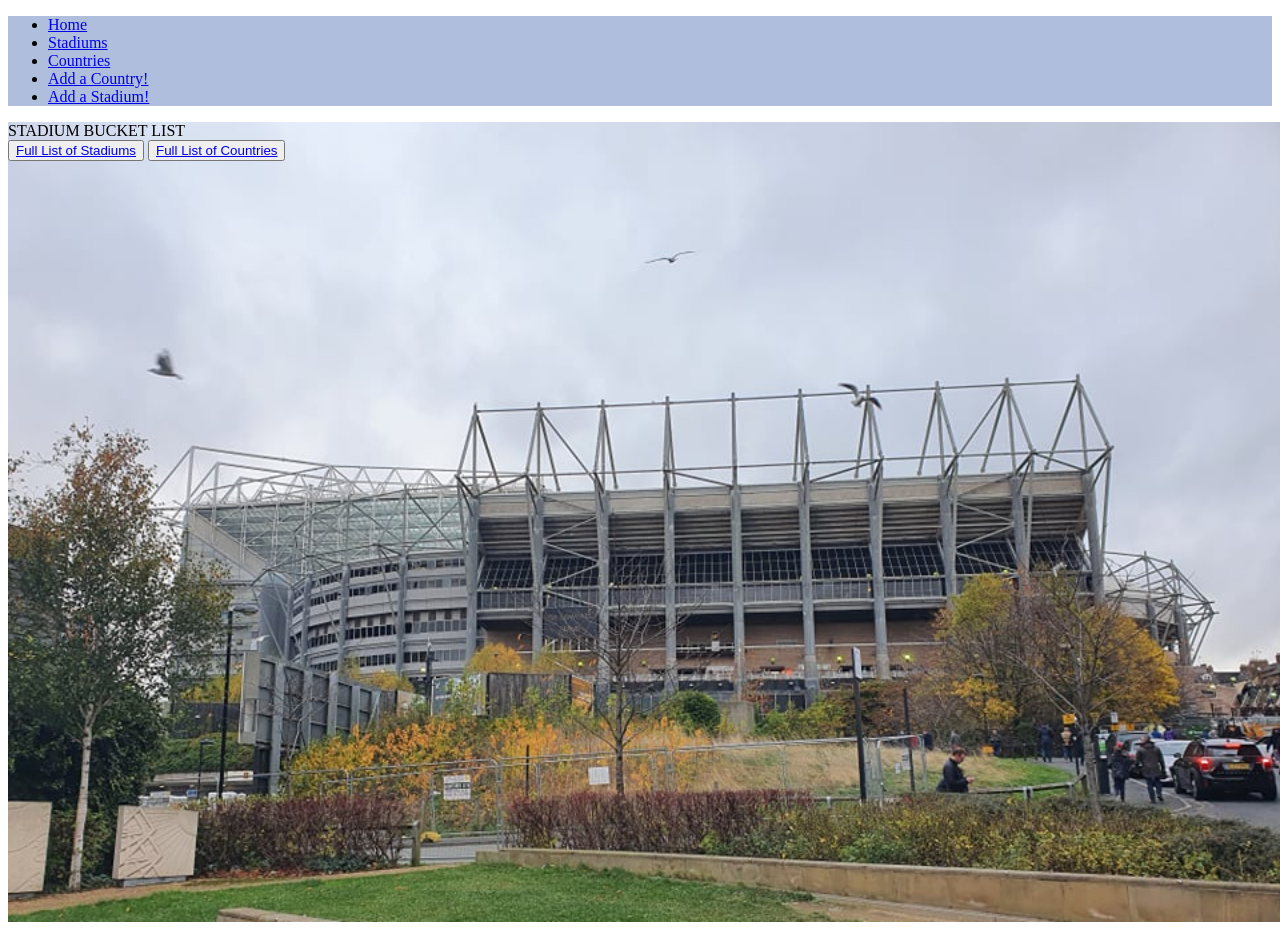
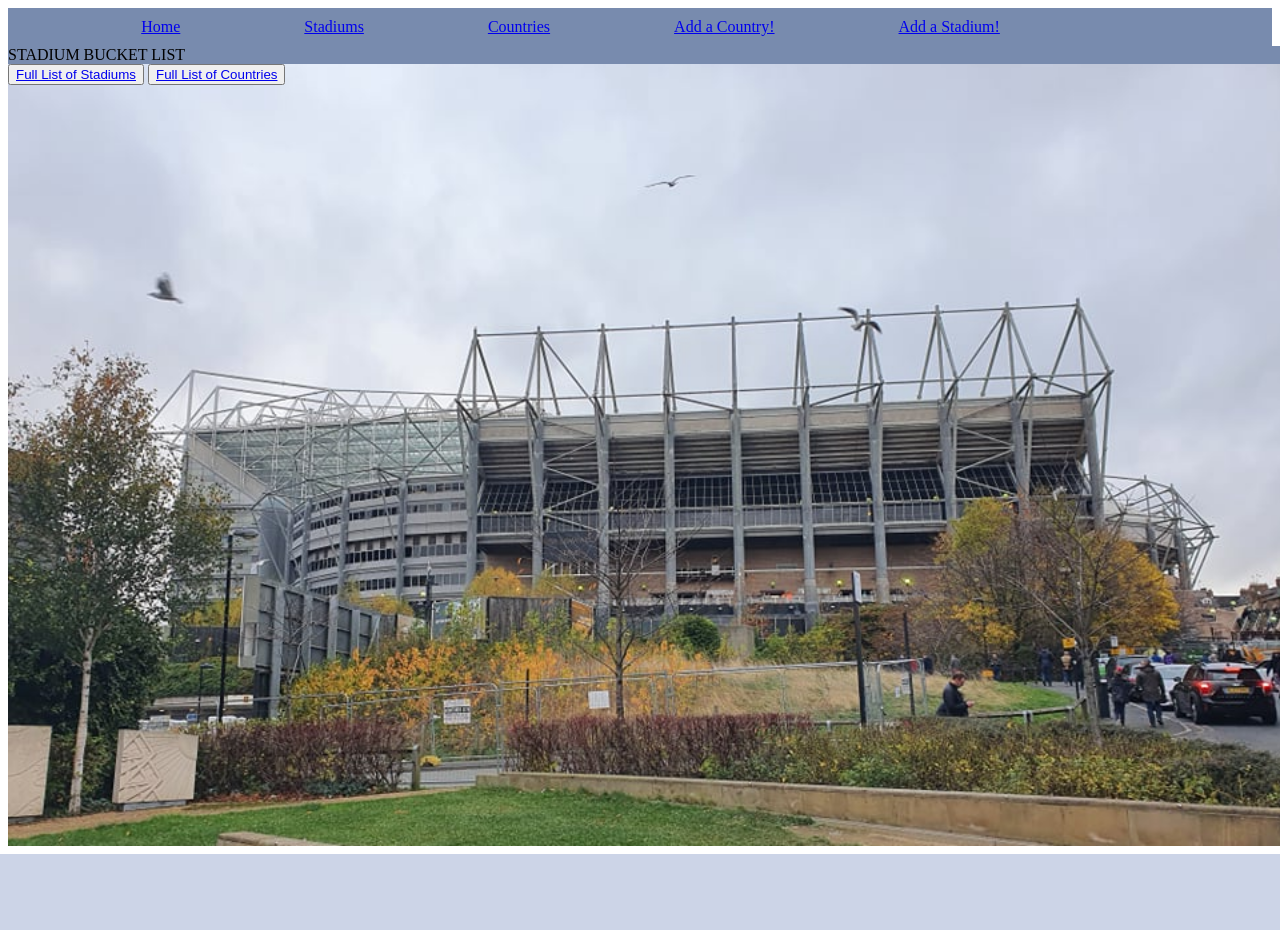
Before and after one commit to garyb6/Project1, a Flask app: page / in a window 1280 px wide. After the commit the page ends 854 px from the top, so only its background shows below. Run offline with Flask 2, Linux system fonts and the light colour scheme.

Commit message:
nav bar spaced out

```diff
--- a/static/css/style.css
+++ b/static/css/style.css
@@ -1,4 +1,4 @@
-.header{background-color: rgb(174, 190, 220);}
+header{background-color: rgb(120, 139, 174);}
 
 #image {
     width:100vw;
@@ -7,3 +7,25 @@
     background-repeat: no-repeat;
     background-size: cover
 }
+
+nav{
+    float: center;
+    margin:0px;
+    padding:10px;
+    list-style: none
+}
+
+nav ul{
+    margin: 0;
+    padding: 0;
+    list-style: none
+}
+
+nav li{
+    display: inline-block;
+    margin: 0 60px
+}
+.container{
+    width: 90%;
+    margin: 0 auto
+}
--- a/templates/base.html
+++ b/templates/base.html
@@ -5,6 +5,7 @@
     <meta http-equiv="X-UA-Compatible" content="IE=edge">
     <meta name="viewport" content="width=device-width, initial-scale=1.0">
     <link rel="stylesheet" href="https://stackpath.bootstrapcdn.com/font-awesome/4.7.0/css/font-awesome.min.css" crossorigin="anonymous">
+    <link rel="stylesheet" href="https://cdnjs.cloudflare.com/ajax/libs/font-awesome/4.7.0/css/font-awesome.min.css">
     <link rel="stylesheet" href="{{ url_for('static', filename='css/buttons.css') }}">
     <link rel="stylesheet" href="{{ url_for('static', filename='css/forms.css') }}">
     <link rel="stylesheet" href="{{ url_for('static', filename='css/style.css') }}">
@@ -12,8 +13,9 @@
     <title>Stadium Bucket List</title>
 </head>
 <body>
-    <header class=header>
-        <nav>
+    <header>
+        <div class="container">
+            <nav>
             <ul>
                 <li><a href="{{url_for('home') }}">Home</a></li>
                 <li><a href="{{url_for('stadiums.stadiums') }}">Stadiums</a></li>
@@ -21,7 +23,8 @@
                 <li><a href="{{url_for('countries.new_country') }}">Add a Country!</a></li>
                 <li><a href="{{url_for('stadiums.new_stadium') }}">Add a Stadium!</a></li>
             </ul>
-        </nav>
+            </nav>
+        </div>
     </header>
     {%block home%}
     {% endblock %}
```
